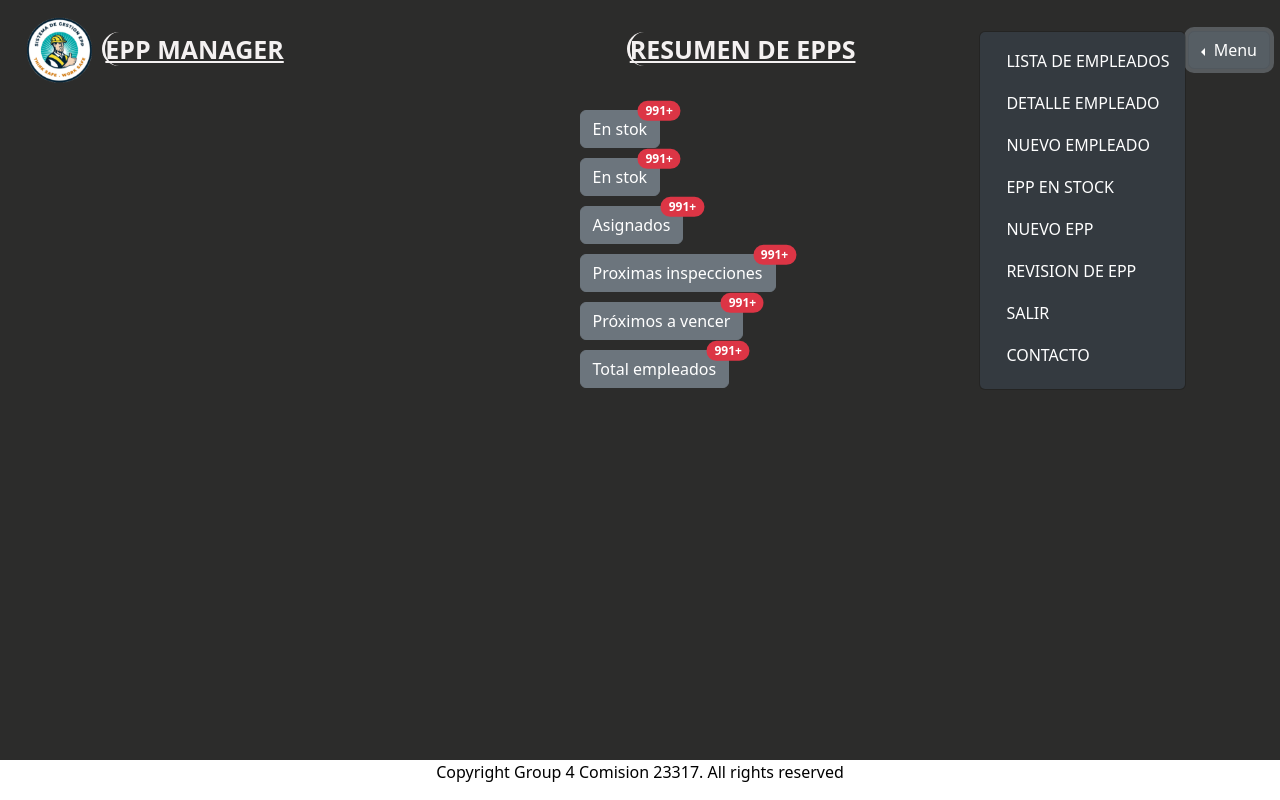
After one commit to GiudiciAlejandro/TP_Final_Grupo_4_C23317, a Django app: template EPP_manager/templates/epp/resume.html in a window 1280 px wide, after a click on "Menu". The commit adds this page. Run offline with Django 4.2, Linux system fonts and the light colour scheme; the template is opened without the code that fills it, so the values that code supplies are empty.

Commit message:
login css

```diff
--- a/EPP_manager/applications/epp/views.py
+++ b/EPP_manager/applications/epp/views.py
@@ -4,7 +4,7 @@ from django.urls import reverse
 
 
 def epp_list(request):
-    pass
+    return render(request,'epp/resume.html' )
 
 def epp_new(request):
     pass
--- a/EPP_manager/applications/index/views.py
+++ b/EPP_manager/applications/index/views.py
@@ -15,7 +15,7 @@ def login(request):
         logeo_form=logeo(request.POST)
         # Validaciones
         if logeo_form.is_valid():
-            return redirect("/empleados/employee_details/ale")
+            return redirect("/epp/epp_list")
     else:
         logeo_form=logeo()
     context= {'form_logeo': logeo_form}
--- a/EPP_manager/static/css/index.css
+++ b/EPP_manager/static/css/index.css
@@ -12,9 +12,10 @@ html, body{
     margin:0;
 
 }
+
 .navbar
 {
-    background-color: #494a49 !important;
+    background-color:  rgb(44, 44, 43) !important;
     padding: 10px;
 }
 
@@ -31,7 +32,7 @@ html, body{
 }
 
 .cabeza{
-    background-color:#494a49
+    background-color: rgb(44, 44, 43)
 }
 
 
@@ -44,11 +45,13 @@ html, body{
     border-left: 3px solid  #f4f1f1;;
     border-radius: 40px;
 }
+
 #Contacto{
     margin-left:900px;
     color: #f4f1f1;
     font-size: 15px;
 }
+
 #Contacto:hover{
   color: #525352;
   transform:scale(1.1) ;
@@ -73,6 +76,7 @@ h3{
     width: 100%;
     height:100%;
 }
+
 a{
     color: #f4f1f1;
 }
@@ -113,3 +117,13 @@ background-color: white;
 .linea_user{
     margin-top: 30px;
 }
+
+.logeo_labels{
+    min-width: 100px  !important;
+        padding-top: calc(0.375rem + 1px);
+        padding-bottom: calc(0.375rem + 1px);
+        margin-bottom: 0;
+        font-size: inherit;
+        line-height: 1.5;
+        min-width: 100px;
+}
--- /dev/null
+++ b/EPP_manager/static/css/resume.css
@@ -0,0 +1,10 @@
+.indicador{
+    margin-top: 10px;
+}
+
+.main_resumen{
+    background-color: rgb(44, 44, 43);
+    background-repeat: no-repeat fixed center;
+    background-size:cover;
+    width: 100%;
+    height:100%;         }
--- a/EPP_manager/templates/base/base1.html
+++ b/EPP_manager/templates/base/base1.html
@@ -60,6 +60,7 @@
     </header>
 
     <!--Caja-->
+
     {% block contenido %} {% endblock %}
     <script
       src="https://cdn.jsdelivr.net/npm/bootstrap@5.2.3/dist/js/bootstrap.bundle.min.js"
--- /dev/null
+++ b/EPP_manager/templates/epp/resume.html
@@ -0,0 +1,88 @@
+
+{% extends 'base/base1.html' %}
+{% load static %}
+
+{% block extra_css %}
+    <link rel="stylesheet" href="{% static 'css/resume.css' %}">
+{% endblock %}
+
+{% block menus %}
+<!-- Menu items for landing page -->
+<li><a class="dropdown-item"  href="{% url 'login' %}">Lista de empleados</a></li>
+<li><a class="dropdown-item"  href="{% url 'login' %}">Detalle empleado</a></li>
+<li><a class="dropdown-item"  href="{% url 'login' %}">Nuevo empleado</a></li>
+<li><a class="dropdown-item"  href="{% url 'login' %}">EPP en stock</a></li>
+<li><a class="dropdown-item"  href="{% url 'login' %}">Nuevo EPP</a></li>
+<li><a class="dropdown-item"  href="{% url 'login' %}">Revision de EPP</a></li>
+<li><a class="dropdown-item"  href="{% url 'login' %}">Salir</a></li>
+<li><a class="dropdown-item"  href="{% url 'login' %}">Contacto</a></li>
+
+{% endblock %}
+
+{% block page_title %} Resumen de EPPs {% endblock %}
+  <!--Caja-->
+  {% block contenido %}
+  <main class=main_resumen>
+    <div class="row">
+      <div class="col-8">
+        <div class="row">
+          <div class="col-8">
+
+          </div>
+          <div class="col-4">
+            <div class="indicador">
+              <button type="button" class="btn btn-secondary position-relative">
+                En stok
+                <span class="position-absolute top-0 start-100 translate-middle badge rounded-pill bg-danger">
+                  991+
+                </span>
+              </button>
+          </div>
+          <div class="indicador">
+            <button type="button" class="btn btn-secondary position-relative">
+              En stok
+              <span class="position-absolute top-0 start-100 translate-middle badge rounded-pill bg-danger">
+                991+
+              </span>
+            </button>
+          </div>
+          <div class="indicador">
+            <button type="button" class="btn btn-secondary position-relative">
+              Asignados
+              <span class="position-absolute top-0 start-100 translate-middle badge rounded-pill bg-danger">
+                991+
+              </span>
+            </button>
+          </div>
+          <div class="indicador">
+            <button type="button" class="btn btn-secondary position-relative">
+              Proximas inspecciones
+              <span class="position-absolute top-0 start-100 translate-middle badge rounded-pill bg-danger">
+                991+
+              </span>
+            </button>
+          </div>
+          <div class="indicador">
+            <button type="button" class="btn btn-secondary position-relative">
+              Próximos a vencer
+              <span class="position-absolute top-0 start-100 translate-middle badge rounded-pill bg-danger">
+                991+
+              </span>
+            </button>
+            </div>
+            <div class="indicador">
+              <button type="button" class="btn btn-secondary position-relative">
+                Total empleados
+                <span class="position-absolute top-0 start-100 translate-middle badge rounded-pill bg-danger">
+                  991+
+                </span>
+              </button>
+              </div>
+          </div>
+        </div>
+      </div>
+
+
+    <div>
+  </main>
+  {% endblock %}
--- a/EPP_manager/templates/index/index.html
+++ b/EPP_manager/templates/index/index.html
@@ -1,5 +1,10 @@
 {% extends 'base/base1.html' %}
 {% load static %}
+{% block extra_css %}
+    {% comment %} <link rel="stylesheet" href="{% static 'aula_virtual/css/index.css' %}"> {% endcomment %}
+{% endblock %}
+
+{% block page_title %} Bienvenido {% endblock %}
 
 {% block menus %}
 <!-- Menu items for landing page -->
```
Also changed, not shown: EPP_manager/static/css/index copy.css (deleted, +0 -105 lines), EPP_manager/templates/index/resume.html (deleted, +0 -19 lines).
